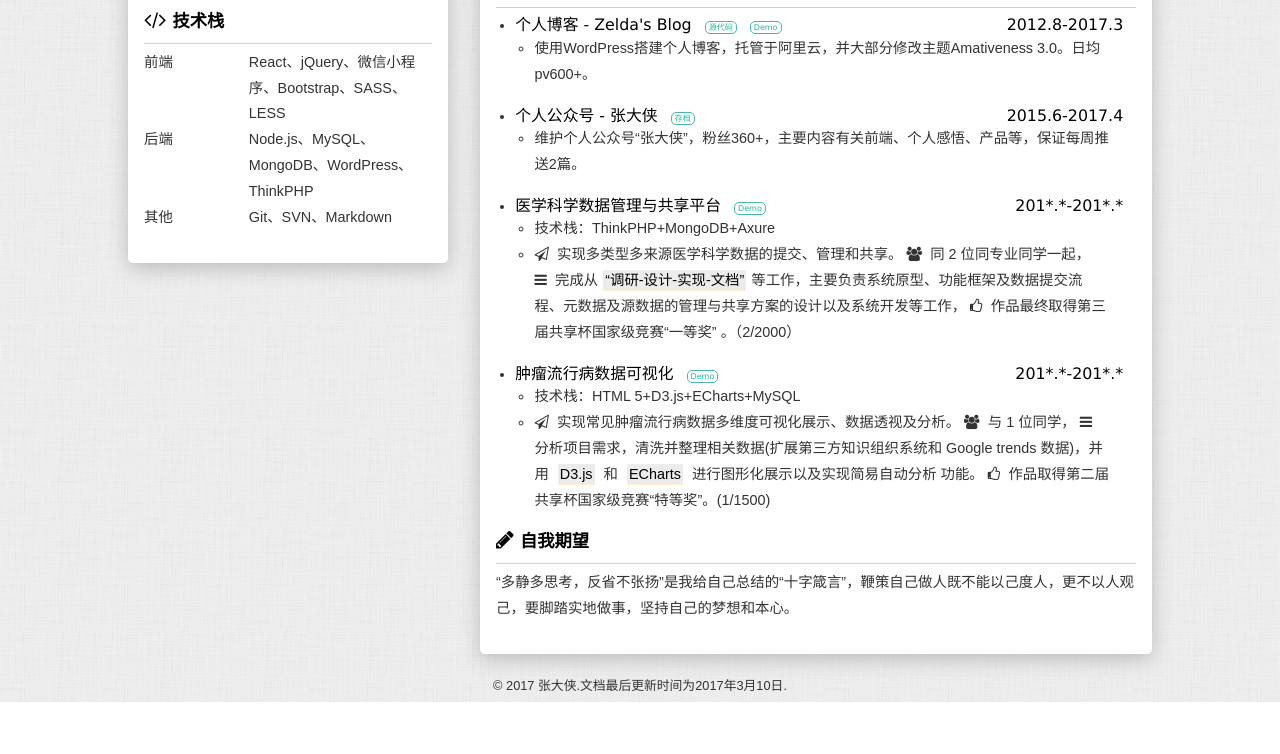
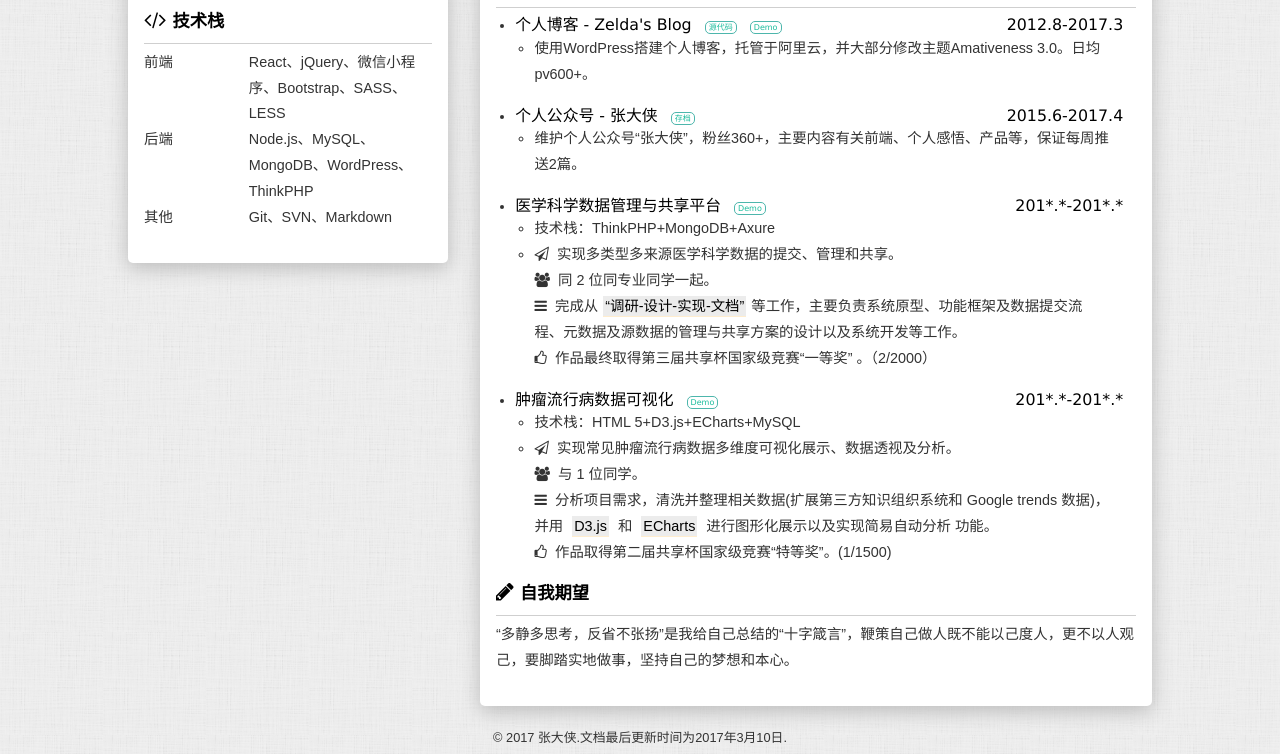
Before and after one commit to shiiiiiiji/resume, a plain HTML site: page index.html in a window 1280 px wide. Shown: the part 707-1461 px from the top of the page. Before the commit the page ends 1409 px from the top, so only its background shows below. Drawn offline with Linux system fonts and the light colour scheme.

Commit message:
项目描述优化

```diff
--- a/index.html
+++ b/index.html
@@ -209,11 +209,11 @@
                             <li>技术栈：ThinkPHP+MongoDB+Axure</li>
                             <li>
                                 <i class="fa fa-paper-plane-o" aria-hidden="true"></i>
-                                实现多类型多来源医学科学数据的提交、管理和共享。
+                                实现多类型多来源医学科学数据的提交、管理和共享。<br/>
                                 <i class="fa fa-users" aria-hidden="true"></i>
-                                同 2 位同专业同学一起，
+                                同 2 位同专业同学一起。<br/>
                                 <i class="fa fa-bars" aria-hidden="true"></i>
-                                完成从<mark>“调研-设计-实现-文档”</mark>等工作，主要负责系统原型、功能框架及数据提交流程、元数据及源数据的管理与共享方案的设计以及系统开发等工作，
+                                完成从<mark>“调研-设计-实现-文档”</mark>等工作，主要负责系统原型、功能框架及数据提交流程、元数据及源数据的管理与共享方案的设计以及系统开发等工作。<br/>
                                 <i class="fa fa-thumbs-o-up" aria-hidden="true"></i>
                                 作品最终取得第三届共享杯国家级竞赛“一等奖” 。（2/2000）</li>
                         </ul>
@@ -228,11 +228,11 @@
                             <li>技术栈：HTML 5+D3.js+ECharts+MySQL</li>
                             <li>
                                 <i class="fa fa-paper-plane-o" aria-hidden="true"></i>
-                                实现常见肿瘤流行病数据多维度可视化展示、数据透视及分析。
+                                实现常见肿瘤流行病数据多维度可视化展示、数据透视及分析。<br/>
                                 <i class="fa fa-users" aria-hidden="true"></i>
-                                与 1 位同学，
+                                与 1 位同学。<br/>
                                 <i class="fa fa-bars" aria-hidden="true"></i>
-                                分析项目需求，清洗并整理相关数据(扩展第三方知识组织系统和 Google trends 数据)，并用 <mark>D3.js</mark> 和 <mark>ECharts</mark> 进行图形化展示以及实现简易自动分析 功能。
+                                分析项目需求，清洗并整理相关数据(扩展第三方知识组织系统和 Google trends 数据)，并用 <mark>D3.js</mark> 和 <mark>ECharts</mark> 进行图形化展示以及实现简易自动分析 功能。<br/>
                                 <i class="fa fa-thumbs-o-up" aria-hidden="true"></i>
                                 作品取得第二届共享杯国家级竞赛“特等奖”。(1/1500)
                             </li>
```
